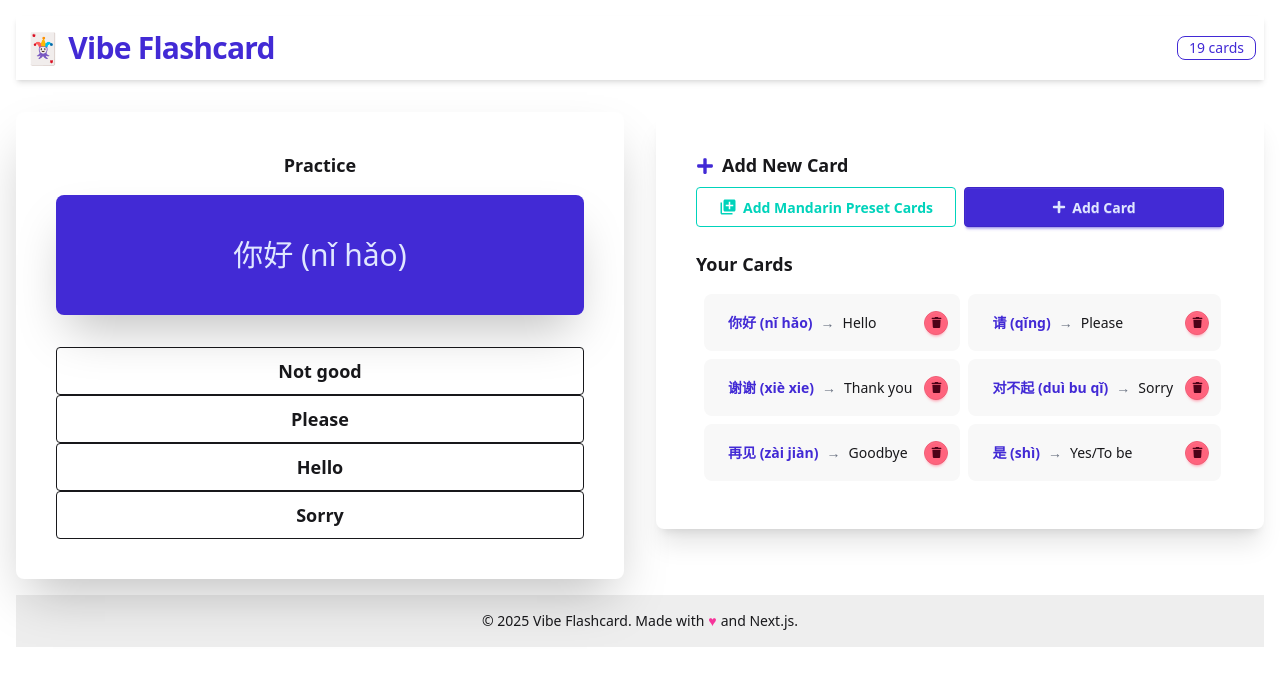
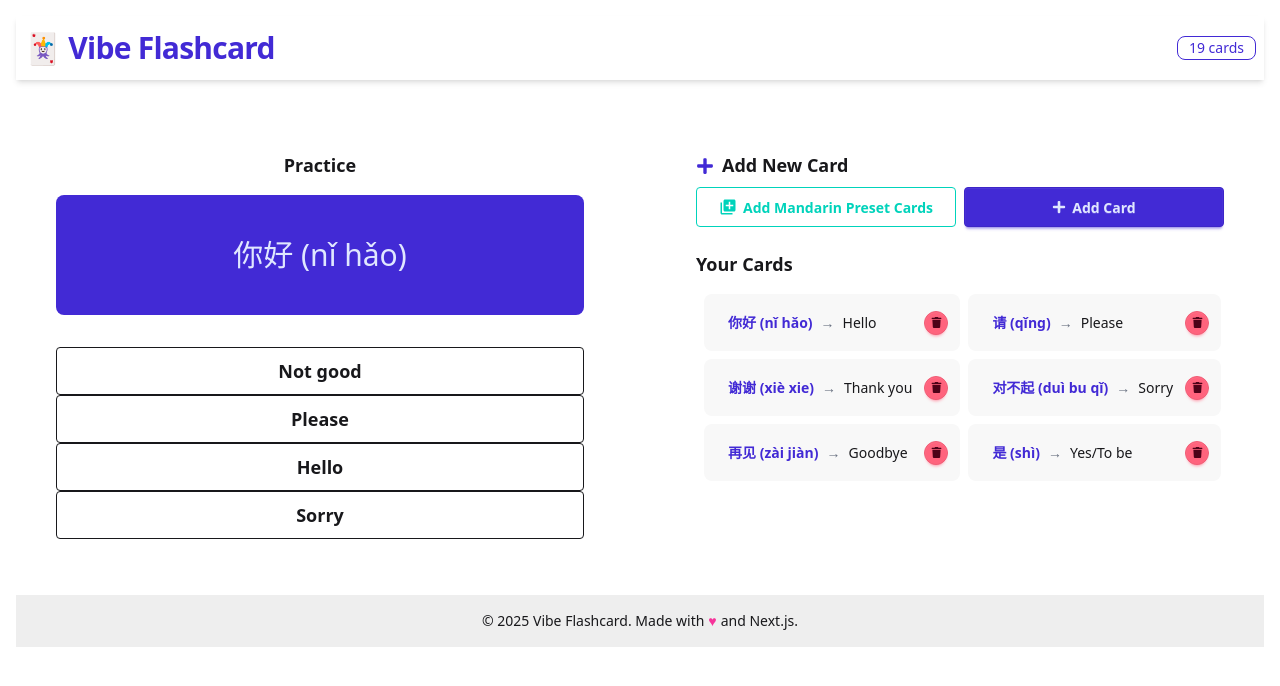
Before and after one commit to santazaaa/vibe-flashcard, a Next.js app: page / in a window 1280 px wide. Both pictures are taken after a click on the button "Add Mandarin Preset Cards". Shown: the top 686 px of the page. Built offline with nearby package versions, Linux system fonts and the light colour scheme.

Commit message:
fix style

```diff
--- a/src/app/page.tsx
+++ b/src/app/page.tsx
@@ -1,5 +1,5 @@
 "use client";
-import { useState, useEffect } from "react";
+import { useState, useEffect, useCallback } from "react";
 import { FaPlus, FaTrash, FaCheckCircle, FaTimesCircle } from "react-icons/fa";
 import { MdLibraryAdd } from "react-icons/md";
 
@@ -14,7 +14,6 @@ export default function Home() {
   const [word, setWord] = useState("");
   const [translation, setTranslation] = useState("");
   const [currentCard, setCurrentCard] = useState<Flashcard | null>(null);
-  const [showChoices, setShowChoices] = useState(false);
   const [choices, setChoices] = useState<string[]>([]);
   const [feedback, setFeedback] = useState<string | null>(null);
   const [feedbackType, setFeedbackType] = useState<"success" | "error" | null>(null);
@@ -67,12 +66,12 @@ export default function Home() {
   };
 
   // Helper to get random choices
-  const getRandomChoices = (correct: string) => {
+  const getRandomChoices = useCallback((correct: string) => {
     const translations = cards.map((c) => c.translation).filter((t) => t !== correct);
     const shuffled = translations.sort(() => 0.5 - Math.random()).slice(0, 3);
     const allChoices = [...shuffled, correct].sort(() => 0.5 - Math.random());
     return allChoices;
-  };
+  }, [cards]);
 
   // Add card
   const handleAddCard = (e: React.FormEvent) => {
@@ -115,7 +114,6 @@ export default function Home() {
     setCards((prev) => prev.filter((c) => c.id !== id));
     if (currentCard && currentCard.id === id) {
       setCurrentCard(getRandomCard(id));
-      setShowChoices(false);
       setFeedback(null);
       setFeedbackType(null);
     }
@@ -126,7 +124,7 @@ export default function Home() {
     if (currentCard) {
       setChoices(getRandomChoices(currentCard.translation));
     }
-  }, [currentCard, cards]);
+  }, [currentCard, cards, getRandomChoices]);
 
   // Handle answer
   const handleChoice = (choice: string) => {
@@ -138,7 +136,6 @@ export default function Home() {
       setTimeout(() => {
         const next = getRandomCard(currentCard.id);
         setCurrentCard(next);
-        setShowChoices(false);
         setFeedback(null);
         setFeedbackType(null);
         setShowToast(false);
@@ -185,13 +182,13 @@ export default function Home() {
       {/* Main Content */}
       <main className="container mx-auto flex flex-col md:flex-row gap-8 justify-center items-start">
         {/* Practice Area */}
-        <div className="card w-full md:w-1/2 bg-base-100 shadow-2xl p-4">
+        <div className="card w-full md:w-1/2 bg-base-100 p-4">
           <div className="card-body flex flex-col items-center gap-4">
             <h2 className="card-title">Practice</h2>
             {currentCard ? (
               <>
                 <div
-                  className="card w-full bg-primary text-primary-content shadow-2xl mb-4 flex items-center justify-center min-h-[120px] text-3xl text-center select-none p-6"
+                  className="card w-full bg-primary text-primary-content mb-4 flex items-center justify-center min-h-[120px] text-3xl text-center select-none p-6"
                   style={{ minHeight: 120 }}
                 >
                   {currentCard.word}
@@ -215,7 +212,7 @@ export default function Home() {
         </div>
 
         {/* Card List */}
-        <div className="card w-full md:w-1/2 bg-base-100 shadow-xl p-4">
+        <div className="card w-full md:w-1/2 bg-base-100 p-4">
           <div className="card-body">
             <h2 className="card-title flex items-center gap-2">
               <FaPlus className="text-primary" /> Add New Card
@@ -293,7 +290,7 @@ export default function Home() {
         </div>
       </main>
 
-      <footer className="footer bg-base-300 text-base-content p-4 flex justify-center items-center">
+      <footer className="footer bg-base-300 text-base-content p-4 flex justify-center items-center sticky bottom-0">
         <aside className="flex items-center gap-1">
           &copy; {new Date().getFullYear()} Vibe Flashcard. Made with <span className="text-pink-500">♥</span> and Next.js.
         </aside>
```
